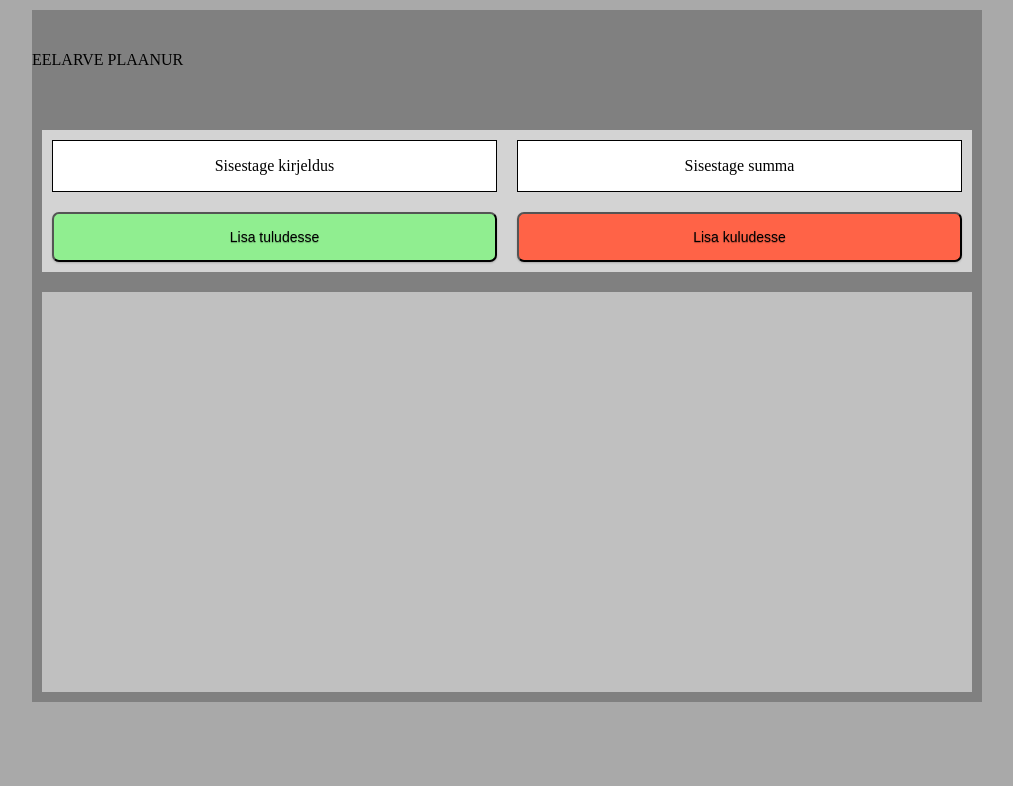
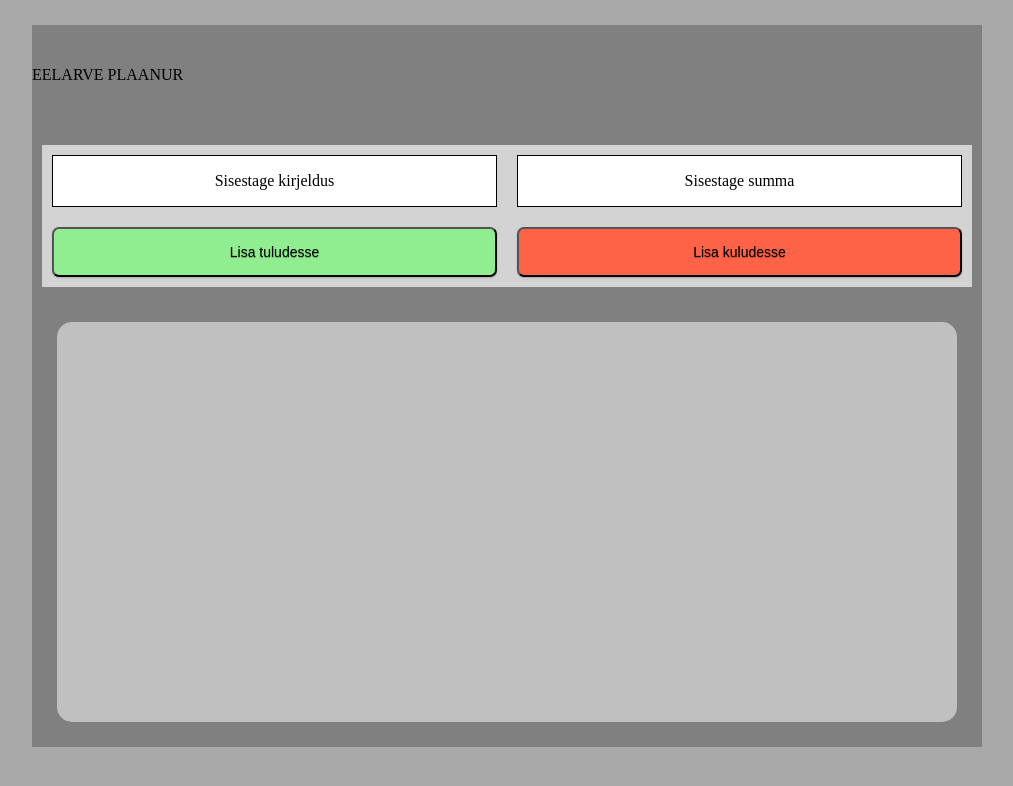
Before and after one commit to CyberErol/Kalkulaator, a plain HTML site: page Eroli kood/index.html in a window 1280 px wide. Shown: the whole page, without its empty margins (133-1146 px from the left). Drawn offline with Linux system fonts and the light colour scheme.

Commit message:
Update style.css

```diff
--- a/Eroli kood/style.css
+++ b/Eroli kood/style.css
@@ -13,13 +13,16 @@ body {
     background-color: darkgrey;
 }
 
+
 .container {
     height: 100%;
+
     flex-direction: column;
     max-width: 950px;
     float: center;
     width: 100%;
-    margin: 10px;
+    margin: 25px;
+
 }
 
 .container2 {
@@ -110,4 +113,5 @@ main {
     width: 100%;
     background-color: silver;
     height: 400px;
+    border-radius:15px;
 }
```
